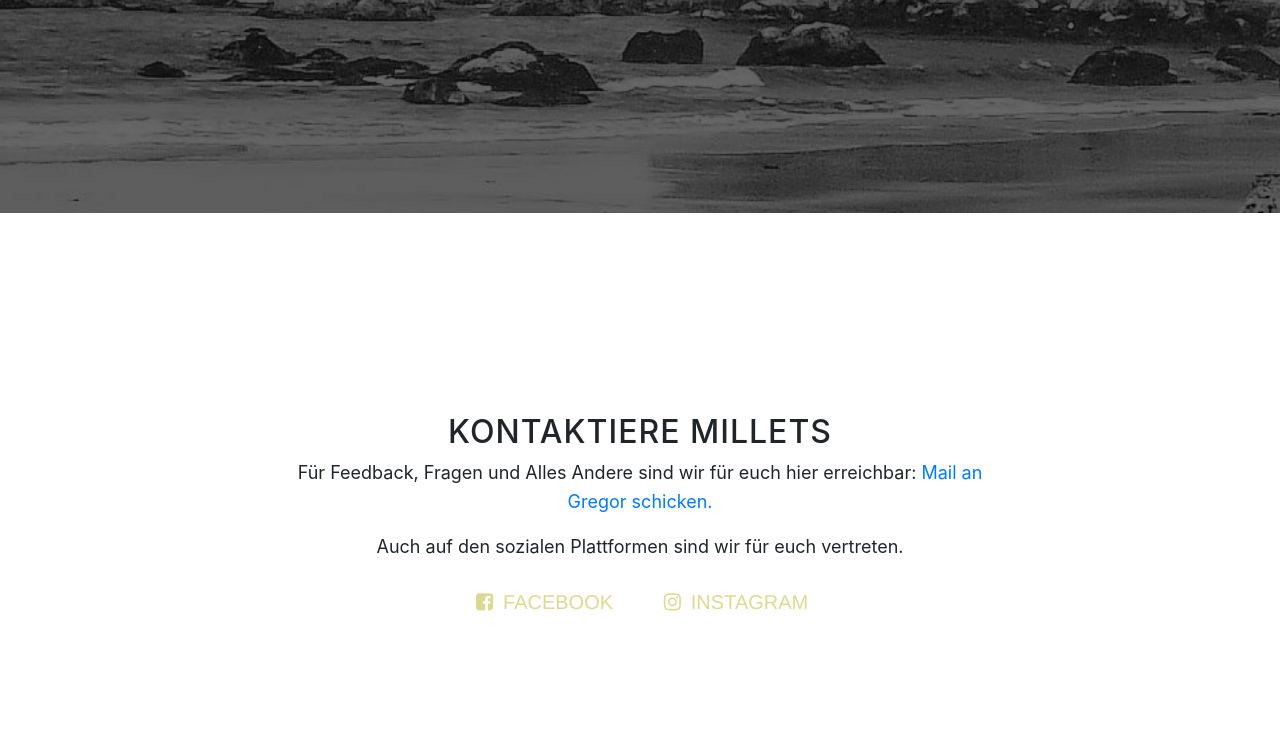
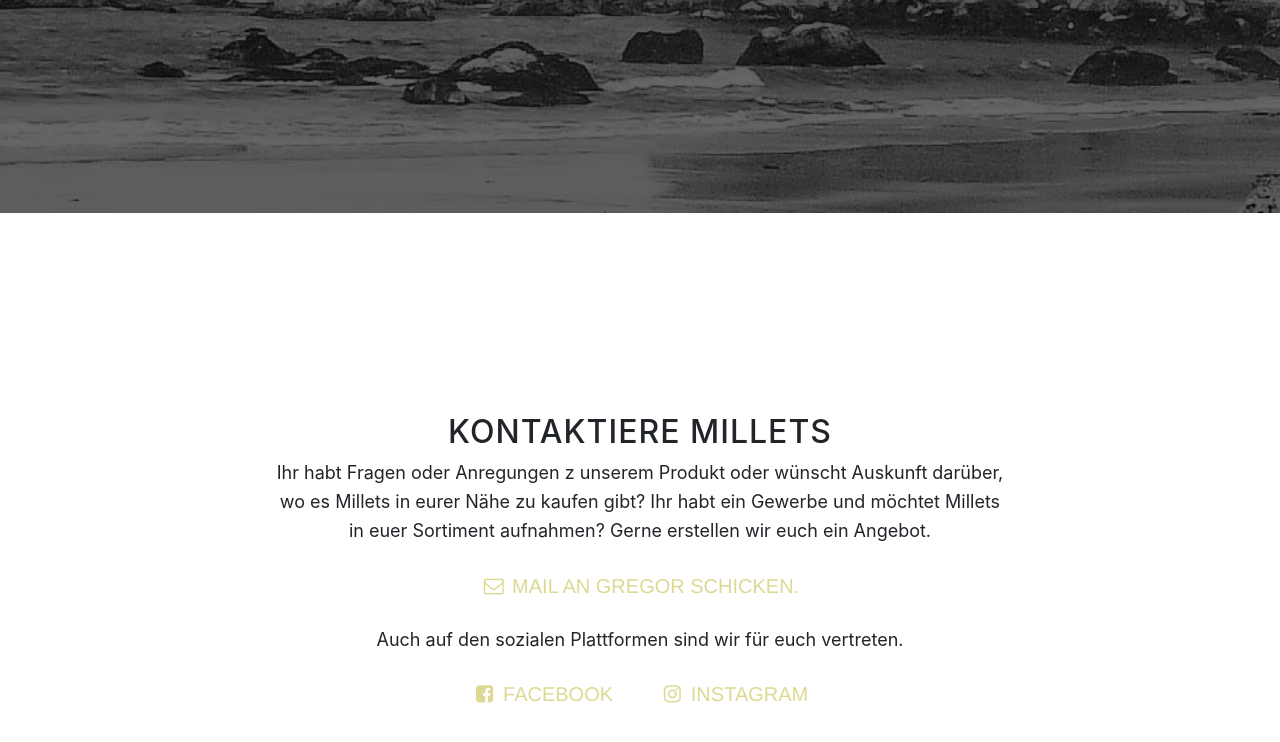
Before and after one commit to aizr1/millets, a website with bundled scripts: page index.html in a window 1280 px wide. Shown: the part 1832-2574 px from the top of the page. Built offline with nearby package versions, Linux system fonts and the light colour scheme; a web font is replaced by a local one.

Commit message:
Kontakt-Text und Kaufen-Modul eingefügt

```diff
--- a/index.html
+++ b/index.html
@@ -45,6 +45,9 @@
                 </li>
                 <li class="nav-item">
                     <a class="nav-link js-scroll-trigger" href="#contact">KONTAKT</a>
+                </li>
+                <li class="nav-item">
+                    <a class="nav-link js-scroll-trigger" href="#buy">KAUFEN</a>
                 </li>
             </ul>
         </div>
@@ -111,9 +114,16 @@
         <div class="row">
             <div class="col-lg-8 mx-auto">
                 <h2>Kontaktiere Millets</h2>
-                <p>Für Feedback, Fragen und Alles Andere sind wir für euch hier erreichbar:
-                    <a href="mailto:mail AT millets.de">Mail an Gregor schicken.</a>
+                <p>
+                    Ihr habt Fragen oder Anregungen z unserem Produkt oder wünscht Auskunft darüber, wo es Millets in eurer Nähe zu kaufen gibt? Ihr habt ein Gewerbe und möchtet Millets in euer Sortiment aufnahmen? Gerne erstellen wir euch ein Angebot.
                 </p>
+                <p>
+                    <a href="mailto:mail AT millets.de" class="btn btn-default btn-lg">
+                    <i class="fa fa-envelope-o fa-fw"></i>
+                    <span class="network-name">Mail an Gregor schicken.</span>
+                </a>
+                </p>
+
 
                 <p>Auch auf den sozialen Plattformen sind wir für euch vertreten.</p>
                 <ul class="list-inline banner-social-buttons">
```
